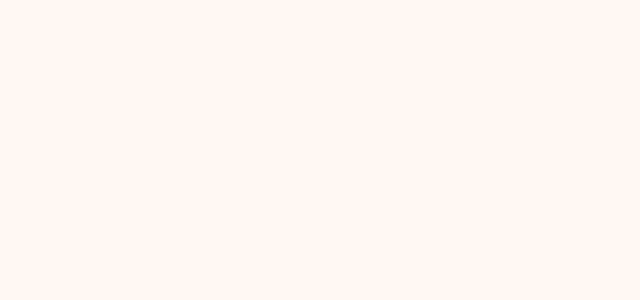
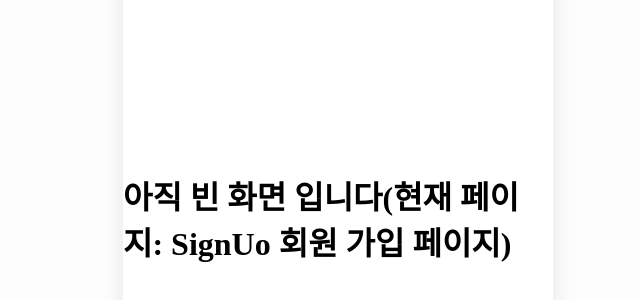
Before and after one commit to Slys0820/Team_seetven-frontend, a React (Create React App) app: page /signup in a window 1280 px wide. Before the commit this address had no page. Shown: the part 182-482 px from the top of the page, without its empty margins (302-942 px from the left). Built offline with nearby package versions, Linux system fonts and the light colour scheme.

Commit message:
Feat,Test 메인,로그인,회원 가입 페이지 라우터 경로 추가 및 기존 Main 이었던 페이지를 TestPage로 변경

```diff
--- a/src/App.js
+++ b/src/App.js
@@ -1,18 +1,26 @@
-import { BrowserRouter, Routes, Route } from 'react-router-dom';
+import { BrowserRouter, Routes, Route } from "react-router-dom";
 import { GlobalStyles } from "./styles";
-import MainPage from "./pages/MainPage";
-
+import AppLayout from "./styles/AppLayout";
+import TestPage from "./pages/TestPage";
+import Login from "./pages/Login";
+import SignUp from "./pages/SignUp";
+import MainHome from "./pages/MainHome";
 
 function App() {
   return (
     <>
-    <GlobalStyles/>
-          <BrowserRouter>
-        <Routes>
-          <Route path="/" element={<MainPage />} />
-        </Routes>
+      <GlobalStyles />
+      <BrowserRouter>
+        <AppLayout>
+          <Routes>
+            <Route path="/" element={<Login />} />
+            <Route path="/signup" element={<SignUp />} />
+            <Route path="/main" element={<MainHome />} />
+            <Route path="/test" element={<TestPage />} />
+          </Routes>
+        </AppLayout>
       </BrowserRouter>
-      </>
+    </>
   );
 }
 
--- a/src/index.css
+++ b/src/index.css
@@ -1,13 +1,16 @@
-body {
-  margin: 0;
-  font-family: -apple-system, BlinkMacSystemFont, 'Segoe UI', 'Roboto', 'Oxygen',
-    'Ubuntu', 'Cantarell', 'Fira Sans', 'Droid Sans', 'Helvetica Neue',
-    sans-serif;
-  -webkit-font-smoothing: antialiased;
-  -moz-osx-font-smoothing: grayscale;
+* {
+  box-sizing: border-box;
 }
 
-code {
-  font-family: source-code-pro, Menlo, Monaco, Consolas, 'Courier New',
-    monospace;
+body,
+html {
+  margin: 0;
+  padding: 0;
+  width: 100%;
+  height: 100%;
 }
+
+#root {
+  width: 100%;
+  height: 100%;
+}
--- /dev/null
+++ b/src/pages/Login.jsx
@@ -0,0 +1,23 @@
+import styled from "styled-components";
+import { useNavigate } from "react-router-dom";
+
+const Temp_style = styled.div`
+  display: flex;
+  justify-content: center;
+  flex-direction: column;
+  align-items: center;
+  height: 100vh;
+`;
+
+function Login() {
+  const navigate = useNavigate();
+  return (
+    <>
+      <Temp_style>
+        <h1>아직 빈 화면 입니다(현재 페이지: Login 로그인 페이지)</h1>
+      </Temp_style>
+    </>
+  );
+}
+
+export default Login;
--- a/src/pages/MainPage.jsx
+++ b/src/pages/MainHome.jsx
@@ -9,18 +9,15 @@ const Temp_style = styled.div`
   height: 100vh;
 `;
 
-function MainPage() {
+function MainHome() {
   const navigate = useNavigate();
   return (
     <>
       <Temp_style>
-        <h1>아직 빈 화면 입니다(현재 페이지: MainPage)</h1>
-        <div2>
-          <h3>Global style 변경 필요</h3>
-        </div2>
+        <h1>아직 빈 화면 입니다(현재 페이지: MainHome 메인 페이지)</h1>
       </Temp_style>
     </>
   );
 }
 
-export default MainPage;
+export default MainHome;
--- /dev/null
+++ b/src/pages/SignUp.jsx
@@ -0,0 +1,23 @@
+import styled from "styled-components";
+import { useNavigate } from "react-router-dom";
+
+const Temp_style = styled.div`
+  display: flex;
+  justify-content: center;
+  flex-direction: column;
+  align-items: center;
+  height: 100vh;
+`;
+
+function SignUo() {
+  const navigate = useNavigate();
+  return (
+    <>
+      <Temp_style>
+        <h1>아직 빈 화면 입니다(현재 페이지: SignUo 회원 가입 페이지)</h1>
+      </Temp_style>
+    </>
+  );
+}
+
+export default SignUo;
--- /dev/null
+++ b/src/pages/TestPage.jsx
@@ -0,0 +1,26 @@
+import styled from "styled-components";
+import { useNavigate } from "react-router-dom";
+
+const Temp_style = styled.div`
+  display: flex;
+  justify-content: center;
+  flex-direction: column;
+  align-items: center;
+  height: 100vh;
+`;
+
+function TestPage() {
+  const navigate = useNavigate();
+  return (
+    <>
+      <Temp_style>
+        <h1>아직 빈 화면 입니다(현재 페이지: 테스트 전용 페이지)</h1>
+        <div2>
+          <h3>Global style 변경 필요</h3>
+        </div2>
+      </Temp_style>
+    </>
+  );
+}
+
+export default TestPage;
--- /dev/null
+++ b/src/styles/AppLayout.jsx
@@ -0,0 +1,34 @@
+import styled from "styled-components";
+
+// 기능 바깥쪽 영역, 공백 부분
+const Background = styled.div`
+  display: flex;
+  justify-content: center;
+  width: 100vw;
+  height: 100dvh;
+  background-color: #fdfdfd;
+`;
+
+// 실제 모바일 화면 영역
+const MobileContainer = styled.div`
+  width: 100%;
+  max-width: 430px;
+  height: 100dvh;
+  background-color: #ffffff;
+  box-shadow: 0 0 20px rgba(0, 0, 0, 0.1);
+  overflow-y: auto;
+
+  &::-webkit-scrollbar {
+    display: none;
+  }
+`;
+
+const AppLayout = ({ children }) => {
+  return (
+    <Background>
+      <MobileContainer>{children}</MobileContainer>
+    </Background>
+  );
+};
+
+export default AppLayout;
--- a/src/styles/GlobalStyles.js
+++ b/src/styles/GlobalStyles.js
@@ -2,10 +2,10 @@ import { createGlobalStyle } from "styled-components";
 
 const GlobalStyles = createGlobalStyle`
   body {
-    background-color: #fff8f3;
-    border-radius: 12px;
-    color:  #4c3f3c;
+    margin: 0;
+    padding: 0;
+    color:  #000000;
   }
 `;
-
+// 전체적인 기본 글자 색상은 위의 color 코드에서 변경하면 됨
 export default GlobalStyles;
```
